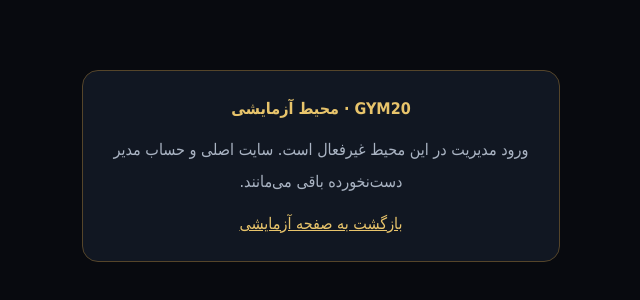
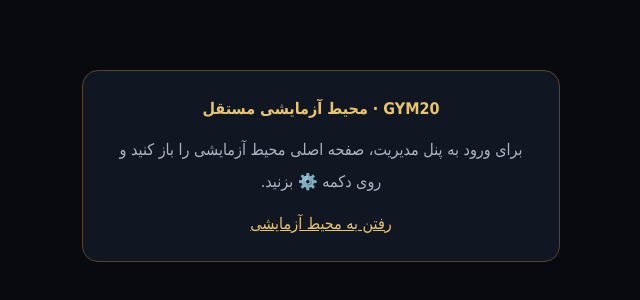
Before and after one commit to gym20music-web/gym20-student-registration-ai-studio, a plain HTML site: page admin-login.html in a window 1280 px wide. Shown: the part 254-554 px from the top of the page, without its empty margins (319-959 px from the left). Drawn offline with Linux system fonts and the light colour scheme.

```diff
--- a/admin-login.html
+++ b/admin-login.html
@@ -1 +1 @@
-<!doctype html><html lang="fa" dir="rtl"><meta charset="utf-8"><meta name="viewport" content="width=device-width,initial-scale=1"><title>محیط آزمایشی GYM20</title><style>body{margin:0;min-height:100vh;display:grid;place-items:center;background:#080a0f;color:#f7f8fb;font-family:Vazirmatn,Tahoma,sans-serif;padding:20px;text-align:center}main{max-width:420px;padding:28px;border:1px solid #55452a;border-radius:16px;background:#111722}b{color:#e8c46b}p{line-height:2;color:#aab4c3}a{color:#e8c46b}</style><main><b>GYM20 · محیط آزمایشی</b><p>ورود مدیریت در این محیط غیرفعال است. سایت اصلی و حساب مدیر دست‌نخورده باقی می‌مانند.</p><a href="/">بازگشت به صفحه آزمایشی</a></main></html>
+<!doctype html><html lang="fa" dir="rtl"><meta charset="utf-8"><meta name="viewport" content="width=device-width,initial-scale=1"><meta name="robots" content="noindex,nofollow"><title>GYM20 · ورود مدیریت آزمایشی</title><style>body{margin:0;min-height:100vh;display:grid;place-items:center;background:#080a0f;color:#f7f8fb;font-family:Vazirmatn,Tahoma,sans-serif;padding:20px;text-align:center}main{max-width:420px;padding:28px;border:1px solid #55452a;border-radius:16px;background:#111722}b{color:#e8c46b}p{line-height:2;color:#aab4c3}a{color:#e8c46b}</style><main><b>GYM20 · محیط آزمایشی مستقل</b><p>برای ورود به پنل مدیریت، صفحه اصلی محیط آزمایشی را باز کنید و روی دکمه ⚙️ بزنید.</p><a href="/">رفتن به محیط آزمایشی</a></main></html>
```
